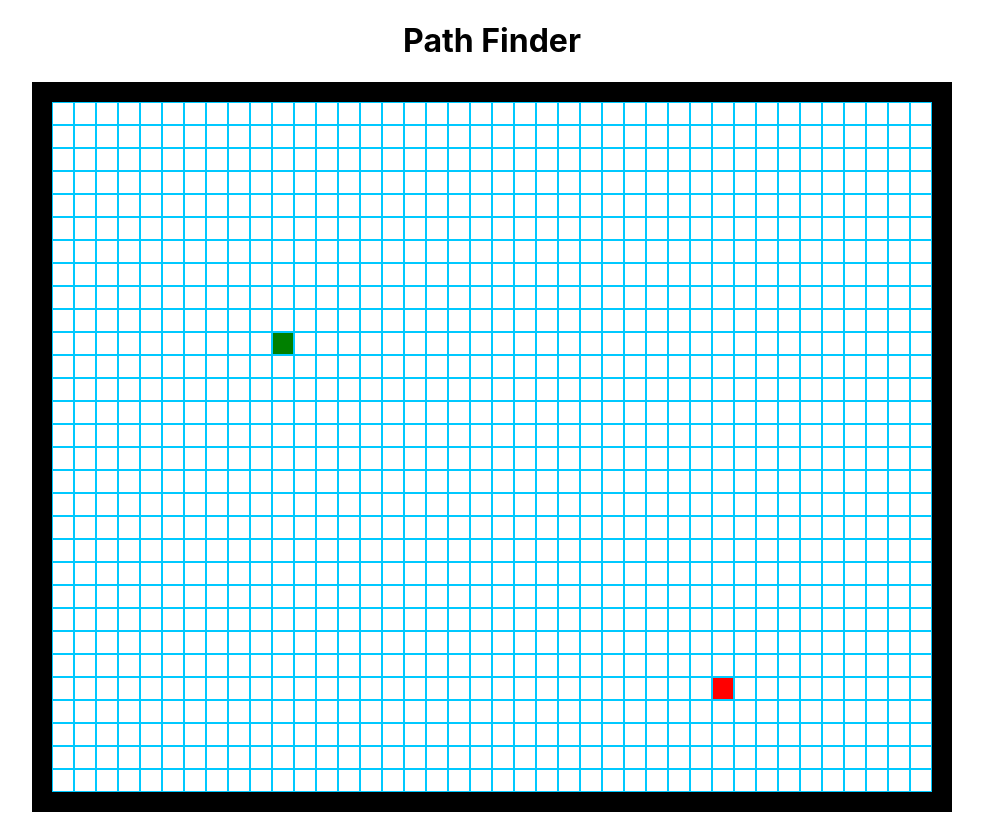
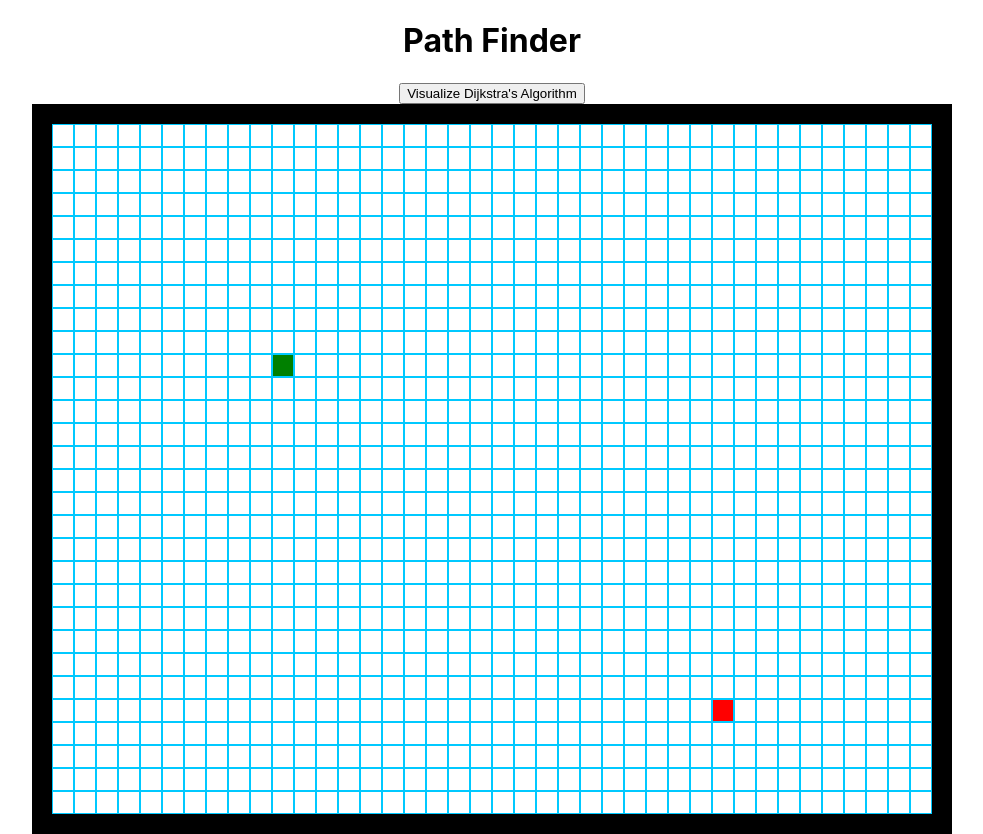
Before and after one commit to dball1126/path_finding_visualizer, a React (Create React App) app: page / in a window 1280 px wide. Shown: the whole page, without its empty margins (148-1131 px from the left). Before the commit the page ends 812 px from the top, so only its background shows below. Built offline with nearby package versions, Linux system fonts and the light colour scheme.

Commit message:
update to visited neighbors function in dijkstra

```diff
--- a/src/PathfindingVisualizer/Algorithms/Dijkstra.jsx
+++ b/src/PathfindingVisualizer/Algorithms/Dijkstra.jsx
@@ -48,8 +48,11 @@ function getUnvisitedNeighBors(node, nodes){
 
 function updateVisitedNeighbors(node, nodes){
     const unvisited = getUnvisitedNeighBors(node, nodes);
-    for (ele in nodes) {
-        ele.distance = node.distance + 1;
-        ele.previous = node;
+    for (let row = 0; row < 40; row++) {
+        for (let col = 0; col < 30; col++) {
+            let ele = nodes[row][col];
+            ele.distance = node.distance + 1;
+            ele.previous = node;
+        }
     }
 }
--- a/src/PathfindingVisualizer/PathfindingVisualizer.jsx
+++ b/src/PathfindingVisualizer/PathfindingVisualizer.jsx
@@ -1,6 +1,6 @@
 import React, {Component} from 'react';
 import Node from './Node/Node';
-
+import {dijkstra} from './Algorithms/Dijkstra';
 export default class PathfindingVisuablizer extends Component {
     constructor(props){
         super(props);
@@ -27,6 +27,12 @@ export default class PathfindingVisuablizer extends Component {
 
         this.setState({nodes})
     }
+    dijkstra(){
+        const {nodes} = this.state;
+        const start = nodes[10][10];
+        const end = nodes[30][25];
+        const visited = dijkstra(nodes, start, end);
+    }
 
     getAllNodes(nodes) {
         debugger
@@ -50,6 +56,7 @@ export default class PathfindingVisuablizer extends Component {
         return (
             <>
                 <h1>Path Finder</h1>
+                <button onClick={() => this.dijkstra()}>Visualize Dijkstra's Algorithm</button>
                 <div className="grid-box">
             <div className="grid">
                 {nodes.map((row, idx) => {
```
